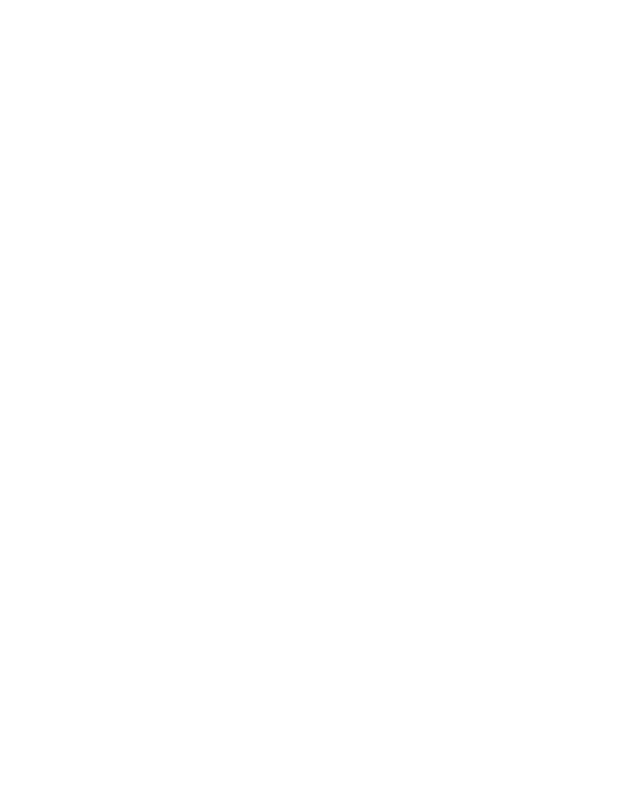
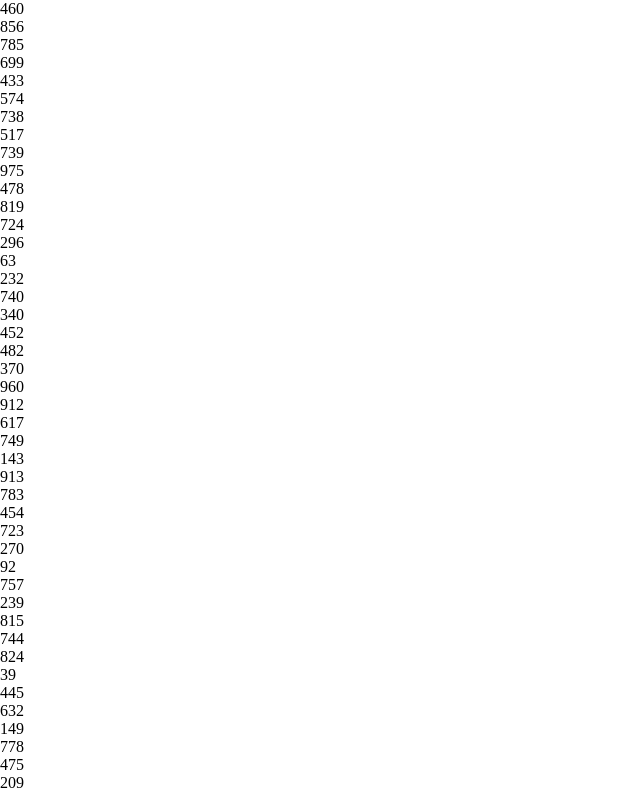
Before and after one commit to Ammar-Raneez/React_Sorting_Algorithms_Visualizer, a React (Create React App) app: page / in a window 1280 px wide. Shown: the top 793 px of the page, without its empty margins (0-640 px from the left). Built offline with nearby package versions, Linux system fonts and the light colour scheme.

Commit message:
generate random values and place in array

```diff
--- a/src/App.js
+++ b/src/App.js
@@ -1,8 +1,10 @@
 import styled from 'styled-components'
+import Visualizer from './components/Visualizer';
 
 function App() {
   return (
     <Container>
+      <Visualizer />
     </Container>
   );
 }
--- /dev/null
+++ b/src/components/Visualizer.js
@@ -0,0 +1,41 @@
+import { useState, useEffect } from 'react';
+import styled from 'styled-components';
+
+const Visualizer = () => {
+    const [array, setArray] = useState([]);
+
+    useEffect(() => {
+        resetArray();
+    }, [])
+
+    const resetArray = () => {
+        const arr = [];
+        for (let i =0; i<100; i++) {
+            arr.push(generateRandomInt(5, 1000));
+        }
+
+        setArray(arr);
+    }
+
+    const generateRandomInt = (min, max) => {
+        return Math.floor(Math.random() * (max - min + 1) + min);
+    }
+
+    return (
+        <Container>
+            {array.map((value, index) => (
+                <ArrayBar key={index}>
+                    {value}
+                </ArrayBar>
+            ))}
+        </Container>
+    )
+}
+
+export default Visualizer
+
+const Container = styled.div `
+`
+
+const ArrayBar = styled.div `
+`
```
